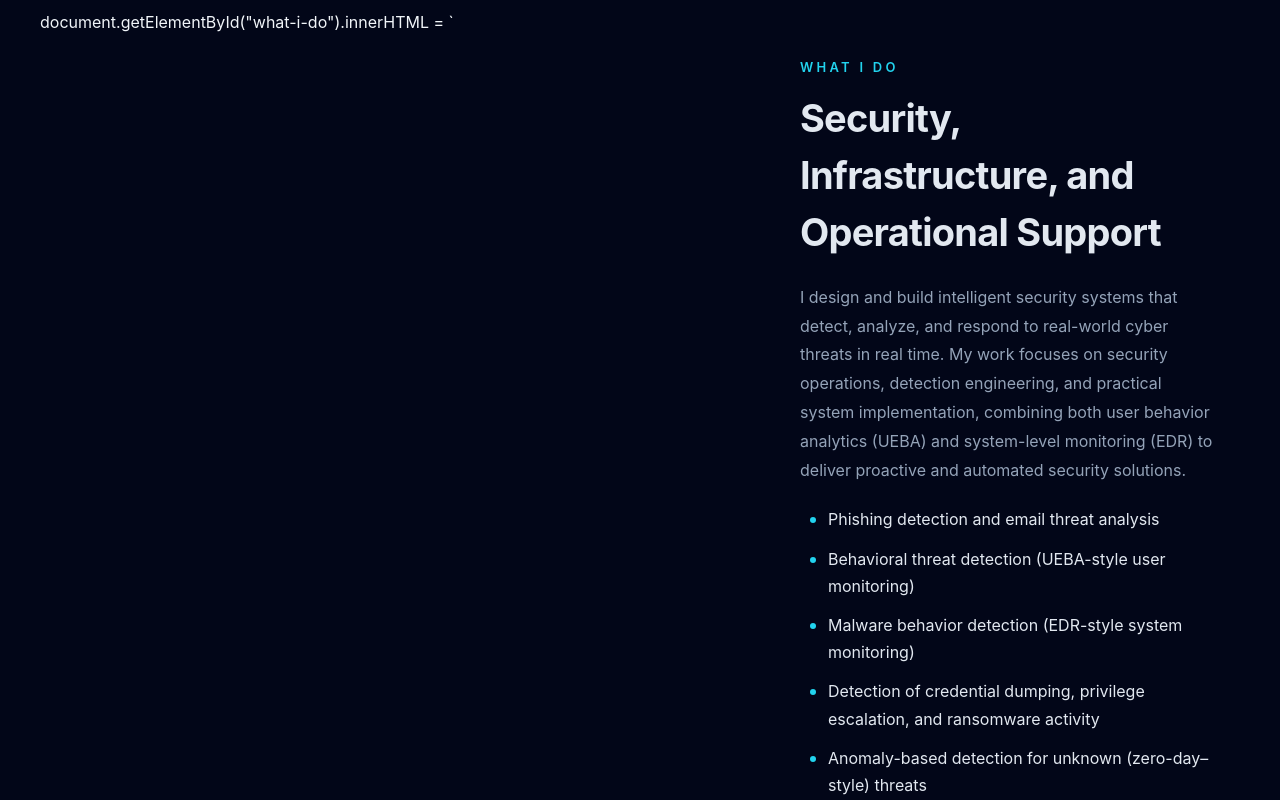
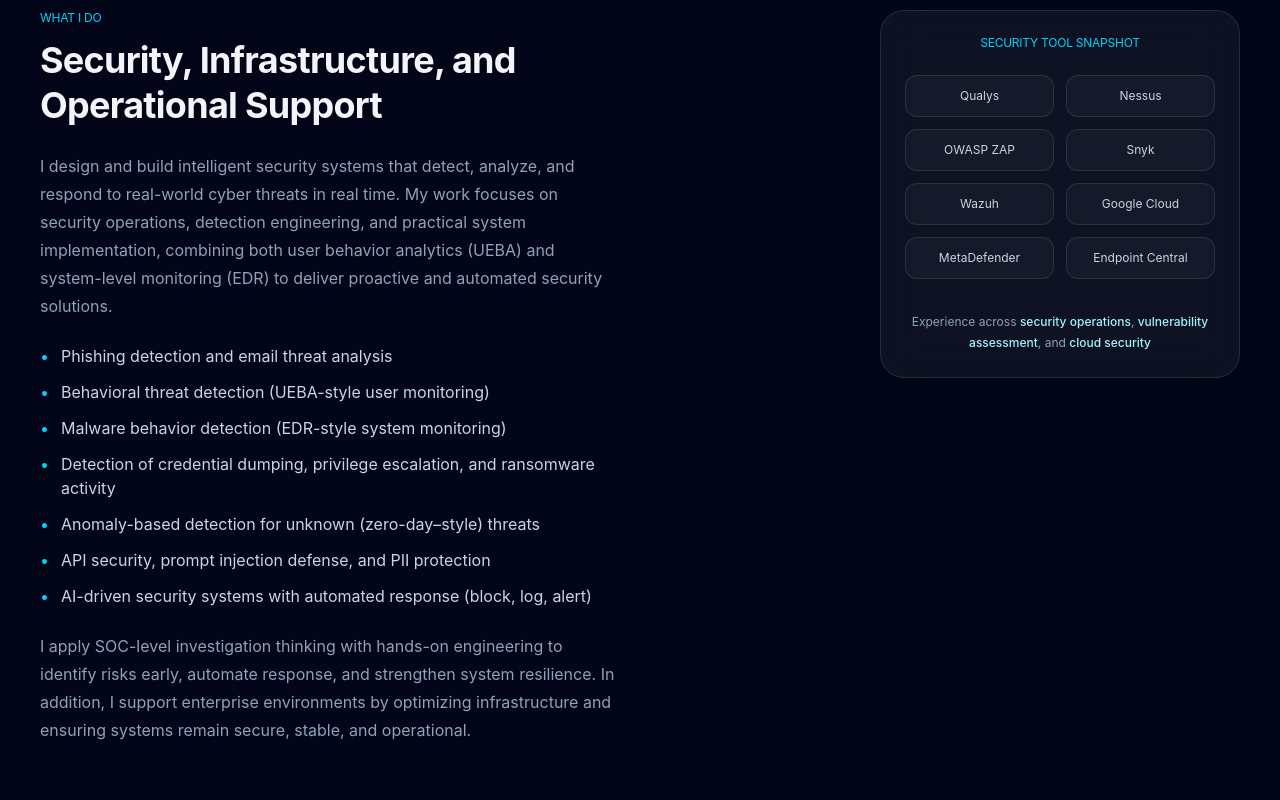
Before and after one commit to Louisky2001/my-portfolio, a Next.js app: page / in a window 1280 px wide. Shown: the part 940-1740 px from the top of the page. Built offline with nearby package versions, Linux system fonts and the light colour scheme.

Commit message:
Update production domain

```diff
--- a/app/page.js
+++ b/app/page.js
@@ -1080,51 +1080,58 @@
       </section>
 
       <section className="mx-auto max-w-7xl px-6 pt-20 pb-8 lg:px-10">
-  <div className="grid gap-10 lg:grid-cols-[1.2fr_0.8fr] items-start">
+  <div className="grid gap-16 lg:grid-cols-[1.2fr_0.8fr] items-start">
 
     {/* LEFT SIDE — WHAT I DO */}
-document.getElementById("what-i-do").innerHTML = `
-<div class="what-i-do-section">
-
-  <h4 class="section-label">WHAT I DO</h4>
-
-  <h2 class="section-title">
+    <div className="max-w-xl">
+
+      <h4 className="text-cyan-400 text-xs tracking-widest mb-3">
+        WHAT I DO
+      </h4>
+
+      <h2 className="text-4xl font-bold leading-tight mb-6">
         Security, Infrastructure, and Operational Support
       </h2>
 
-  <p class="section-text">
+      <p className="text-slate-400 mb-6 leading-relaxed">
         I design and build intelligent security systems that detect, analyze, and respond to real-world cyber threats in real time.
         My work focuses on security operations, detection engineering, and practical system implementation, combining both user behavior analytics (UEBA)
         and system-level monitoring (EDR) to deliver proactive and automated security solutions.
       </p>
 
-  <ul class="what-i-do-list">
-    <li>Phishing detection and email threat analysis</li>
-    <li>Behavioral threat detection (UEBA-style user monitoring)</li>
-    <li>Malware behavior detection (EDR-style system monitoring)</li>
-    <li>Detection of credential dumping, privilege escalation, and ransomware activity</li>
-    <li>Anomaly-based detection for unknown (zero-day–style) threats</li>
-    <li>API security, prompt injection defense, and PII protection</li>
-    <li>AI-driven security systems with automated response (block, log, alert)</li>
+      <ul className="space-y-3 mb-6">
+        {[
+          "Phishing detection and email threat analysis",
+          "Behavioral threat detection (UEBA-style user monitoring)",
+          "Malware behavior detection (EDR-style system monitoring)",
+          "Detection of credential dumping, privilege escalation, and ransomware activity",
+          "Anomaly-based detection for unknown (zero-day–style) threats",
+          "API security, prompt injection defense, and PII protection",
+          "AI-driven security systems with automated response (block, log, alert)",
+        ].map((item, index) => (
+          <li key={index} className="flex items-start text-slate-300">
+            <span className="text-cyan-400 mr-3">•</span>
+            {item}
+          </li>
+        ))}
       </ul>
 
-  <p class="section-text">
+      <p className="text-slate-400 leading-relaxed">
         I apply SOC-level investigation thinking with hands-on engineering to identify risks early, automate response, and strengthen system resilience.
         In addition, I support enterprise environments by optimizing infrastructure and ensuring systems remain secure, stable, and operational.
       </p>
 
     </div>
-`;
 
     {/* RIGHT SIDE — SECURITY TOOL SNAPSHOT */}
-    <div className="flex justify-center lg:justify-end mt-2 lg:mt-16">
-      <div className="w-full max-w-[360px] rounded-3xl border border-white/10 bg-white/5 p-5 backdrop-blur">
-
-        <h3 className="mb-5 text-center text-xs tracking-widest text-cyan-400">
+    <div className="flex justify-center lg:justify-end">
+      <div className="w-full max-w-[360px] rounded-3xl border border-white/10 bg-white/5 p-6 backdrop-blur-xl shadow-xl">
+
+        <h3 className="mb-6 text-center text-xs tracking-widest text-cyan-400">
           SECURITY TOOL SNAPSHOT
         </h3>
 
-        <div className="grid grid-cols-2 gap-3 sm:grid-cols-4">
+        <div className="grid grid-cols-2 gap-3">
           {[
             "Qualys",
             "Nessus",
@@ -1137,7 +1144,7 @@
           ].map((tool) => (
             <div
               key={tool}
-              className="flex items-center justify-center rounded-xl border border-white/10 bg-white/[0.02] px-2 py-3 text-xs text-slate-300 text-center"
+              className="flex items-center justify-center rounded-xl border border-white/10 bg-white/[0.03] px-3 py-3 text-xs text-slate-300 text-center hover:bg-cyan-500/10 transition"
             >
               {tool}
             </div>
@@ -1146,16 +1153,10 @@
 
         <p className="mt-8 text-center text-xs text-slate-400 leading-relaxed">
           Experience across{" "}
-  <span className="text-cyan-200 font-medium">
-    security operations
-  </span>,{" "}
-  <span className="text-cyan-200 font-medium">
-    vulnerability assessment
-  </span>,{" "}
+          <span className="text-cyan-200 font-medium">security operations</span>,{" "}
+          <span className="text-cyan-200 font-medium">vulnerability assessment</span>,{" "}
           and{" "}
-  <span className="text-cyan-200 font-medium">
-    cloud security
-  </span>
+          <span className="text-cyan-200 font-medium">cloud security</span>
         </p>
 
       </div>
```
Lines whose indentation alone changed are shown as unchanged.
